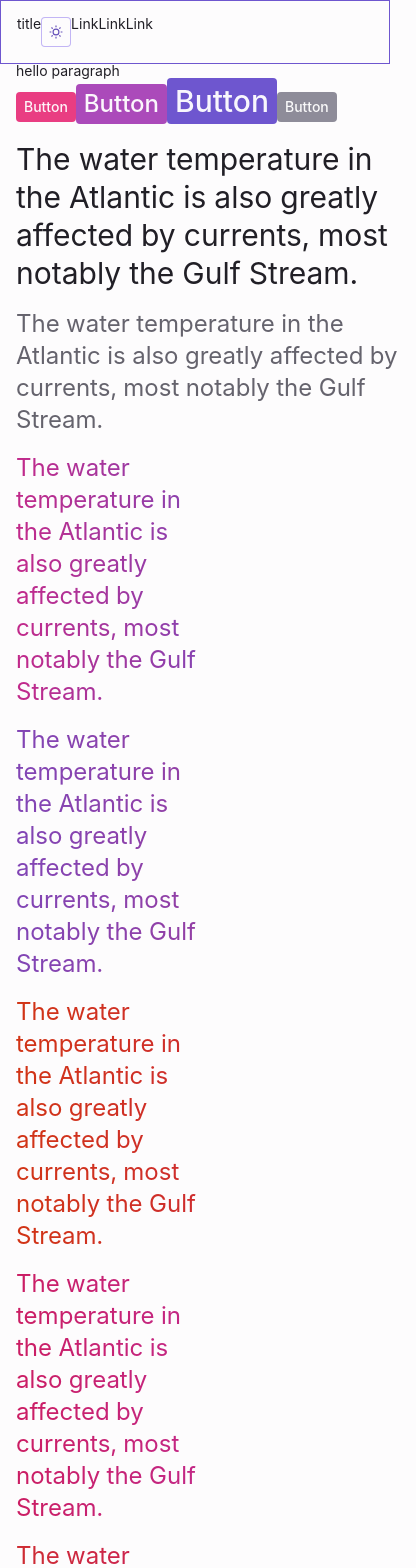
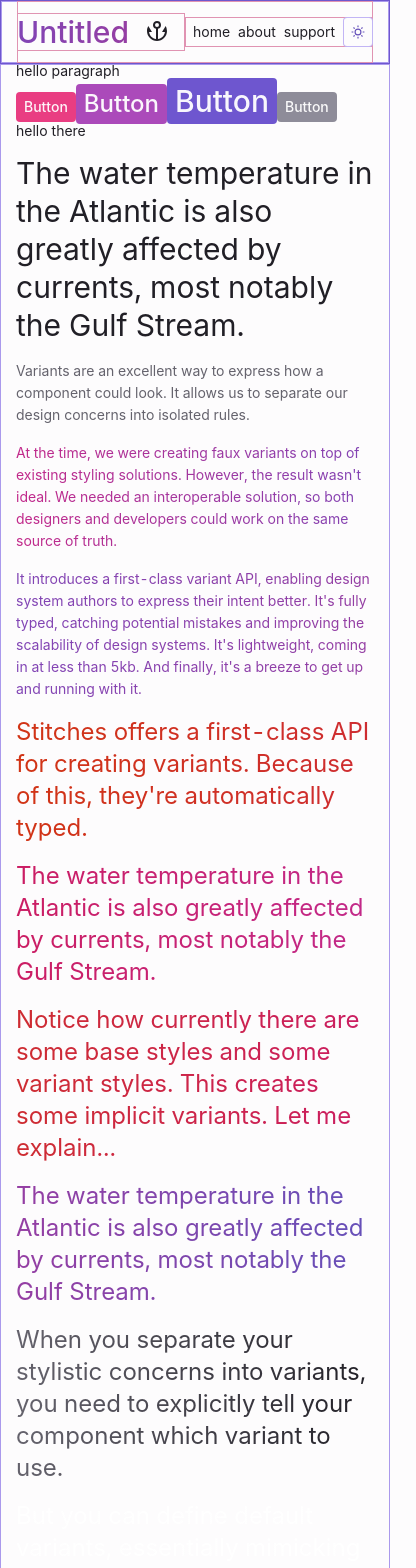
Before and after one commit to nrsimonelli/green-knight, a React (Create React App) app: page / in a window 390 px wide. Shown: the top 1568 px of the page, 416 px wide, since content can reach past the window. Built offline with nearby package versions, Linux system fonts and the light colour scheme.

Commit message:
responsive sizing via initial and media props on styled components, better nav blocks

```diff
--- a/src/App.js
+++ b/src/App.js
@@ -43,9 +43,9 @@ const App = () => {
           <Button color='base' type='hot' size='1'>
             Button
           </Button>
+          <div>hello there</div>
           <Text
             css={{
-              width: '400px',
               my: '$3',
             }}
             size='3'
@@ -55,54 +55,61 @@ const App = () => {
           </Text>
           <Text
             css={{
-              width: '400px',
               my: '$3',
             }}
-            size='2'
+            size='1'
             color='lowContrast'
           >
-            The water temperature in the Atlantic is also greatly
-            affected by currents, most notably the Gulf Stream.
+            Variants are an excellent way to express how a component
+            could look. It allows us to separate our design concerns
+            into isolated rules.{' '}
           </Text>
           <Text
             css={{
-              width: '200px',
               my: '$3',
             }}
-            size='2'
+            size={{
+              '@initial': '1',
+              '@bp1': '2',
+              '@bp2': '3',
+            }}
             color='pink'
             gradient='true'
           >
-            The water temperature in the Atlantic is also greatly
-            affected by currents, most notably the Gulf Stream.
+            At the time, we were creating faux variants on top of
+            existing styling solutions. However, the result wasn't
+            ideal. We needed an interoperable solution, so both
+            designers and developers could work on the same source of
+            truth.{' '}
           </Text>
           <Text
             css={{
-              width: '200px',
               my: '$3',
             }}
-            size='2'
+            size='1'
             color='purple'
             gradient='true'
           >
-            The water temperature in the Atlantic is also greatly
-            affected by currents, most notably the Gulf Stream.
+            It introduces a first-class variant API, enabling design
+            system authors to express their intent better. It's fully
+            typed, catching potential mistakes and improving the
+            scalability of design systems. It's lightweight, coming in
+            at less than 5kb. And finally, it's a breeze to get up and
+            running with it.{' '}
           </Text>
           <Text
             css={{
-              width: '200px',
               my: '$3',
             }}
             size='2'
             color='tomato'
             gradient='true'
           >
-            The water temperature in the Atlantic is also greatly
-            affected by currents, most notably the Gulf Stream.
+            Stitches offers a first-class API for creating variants.
+            Because of this, they're automatically typed.{' '}
           </Text>
           <Text
             css={{
-              width: '200px',
               my: '$3',
             }}
             size='2'
@@ -114,19 +121,18 @@ const App = () => {
           </Text>
           <Text
             css={{
-              width: '200px',
               my: '$3',
             }}
             size='2'
             color='red'
             gradient='true'
           >
-            The water temperature in the Atlantic is also greatly
-            affected by currents, most notably the Gulf Stream.
+            Notice how currently there are some base styles and some
+            variant styles. This creates some implicit variants. Let
+            me explain...{' '}
           </Text>
           <Text
             css={{
-              width: '200px',
               my: '$3',
             }}
             size='2'
@@ -138,31 +144,29 @@ const App = () => {
           </Text>
           <Text
             css={{
-              width: '200px',
               my: '$3',
             }}
             size='2'
-            color='violet'
+            color='contrast'
             gradient='true'
           >
-            The water temperature in the Atlantic is also greatly
-            affected by currents, most notably the Gulf Stream.
+            When you separate your stylistic concerns into variants,
+            you need to explicitly tell your component which variant
+            to use.{' '}
           </Text>
           <Text
             css={{
-              width: '200px',
               my: '$3',
             }}
             size='2'
             color='white'
             gradient='true'
           >
-            The water temperature in the Atlantic is also greatly
-            affected by currents, most notably the Gulf Stream.
+            But you can define default variants, essentially mimicking
+            the base styles behaviour—without compromises.{' '}
           </Text>
           <Text
             css={{
-              width: '200px',
               my: '$3',
             }}
             size='2'
--- a/src/Nav/Nav.tsx
+++ b/src/Nav/Nav.tsx
@@ -1,7 +1,10 @@
 import React from 'react';
+import { RiAnchorFill } from 'react-icons/ri';
 import { Container } from '../components/Container';
 import { Flex } from '../components/Flex';
+import { Text } from '../components/Text';
 import { ThemeToggle } from '../ThemeToggle/ThemeToggle';
+import { LINK_TREE } from '../constants';
 
 export const Nav = () => {
   return (
@@ -9,16 +12,29 @@ export const Nav = () => {
       align='center'
       css={{ height: '$5', border: '1px solid $accent9' }}
     >
-      <Container responsive>
-        <Flex>
-          <Flex>
-            <div>title</div>
+      <Container responsive css={{ height: '$full' }}>
+        <Flex align='center' css={{ height: '$full' }}>
+          <Flex css={{ flexBasis: 'max-content' }}>
+            <Text
+              color='purple'
+              gradient
+              size='3'
+              weight='2'
+              case='capitalize'
+            >
+              untitled
+            </Text>
+            <Text size='2' css={{ marginTop: 'auto', mx: '$3' }}>
+              <RiAnchorFill />
+            </Text>
+          </Flex>
+          <Flex align='center' justify='end' css={{ flexGrow: '7' }}>
+            {LINK_TREE.map((link, index) => (
+              <Text css={{ ml: '$2' }} key={index}>
+                {link.title}
+              </Text>
+            ))}
             <ThemeToggle />
-          </Flex>
-          <Flex wrap='noWrap'>
-            <div>Link</div>
-            <div>Link</div>
-            <div>Link</div>
           </Flex>
         </Flex>
       </Container>
--- a/src/ThemeToggle/ThemeToggle.tsx
+++ b/src/ThemeToggle/ThemeToggle.tsx
@@ -20,6 +20,7 @@ export const ThemeToggle = ({ children = <RiSunLine /> }: Props) => {
       css={{
         backgroundColor: 'transparent',
         py: '$2',
+        ml: '$2',
         '&:hover': {
           backgroundColor: '$overlay4',
         },
--- a/src/components/Container.tsx
+++ b/src/components/Container.tsx
@@ -9,7 +9,17 @@ export const Container = styled('div', {
   width: '100%',
   maxWidth: 'none',
 
+  // Testing only
+  boxShadow: 'inset 0 0 0 1px $colors$accent8',
+
   variants: {
+    static: {
+      1: { maxWidth: '$max1' },
+      2: { maxWidth: '$max2' },
+      3: { maxWidth: '$max3' },
+      4: { maxWidth: '$max4' },
+      5: { maxWidth: '$max5' },
+    },
     responsive: {
       true: {
         '@bp1': {
--- a/src/components/Flex.tsx
+++ b/src/components/Flex.tsx
@@ -3,6 +3,9 @@ import { styled } from '../stitches.config';
 export const Flex = styled('div', {
   boxSizing: 'border-box',
   display: 'flex',
+
+  // testing only
+  boxShadow: 'inset 0 0 0 1px $colors$primary8',
 
   variants: {
     direction: {
--- a/src/components/Text.tsx
+++ b/src/components/Text.tsx
@@ -64,7 +64,7 @@ export const Text = styled('div', {
         color: '$violet11',
       },
       contrast: {
-        color: '$hiContrast',
+        color: '$highContrast',
       },
       lowContrast: {
         color: '$lowContrast',
@@ -74,6 +74,20 @@ export const Text = styled('div', {
       },
       white: {
         color: '$whiteA11',
+      },
+    },
+    case: {
+      upper: {
+        textTransform: 'uppercase',
+      },
+      lower: {
+        textTransform: 'lowercase',
+      },
+      capitalize: {
+        textTransform: 'capitalize',
+      },
+      initial: {
+        textTransform: 'initial',
       },
     },
     gradient: {
@@ -130,7 +144,7 @@ export const Text = styled('div', {
       color: 'contrast',
       gradient: 'true',
       css: {
-        linearGradient: 'to right, $lowContrast, $hiContrast',
+        linearGradient: 'to right, $lowContrast, $highContrast',
       },
     },
     {
@@ -152,5 +166,6 @@ export const Text = styled('div', {
     size: '1',
     weight: '1',
     color: 'contrast',
+    case: 'initial',
   },
 });
--- a/src/constants.ts
+++ b/src/constants.ts
@@ -1 +1,16 @@
 export const TOGGLE_SIZE = ['1', '2', '3'] as const;
+
+export const LINK_TREE = [
+  {
+    title: 'home',
+    href: '/',
+  },
+  {
+    title: 'about',
+    href: '#about',
+  },
+  {
+    title: 'support',
+    href: '#support',
+  },
+] as const;
--- a/src/stitches.config.ts
+++ b/src/stitches.config.ts
@@ -186,6 +186,21 @@ export const { styled, config, theme, createTheme, globalCss } =
       bp5: '(min-width: 1536px)',
     },
     utils: {
+      p: (value: Stitches.PropertyValue<'padding'>) => ({
+        padding: value,
+      }),
+      pt: (value: Stitches.PropertyValue<'paddingTop'>) => ({
+        paddingTop: value,
+      }),
+      pr: (value: Stitches.PropertyValue<'paddingRight'>) => ({
+        paddingRight: value,
+      }),
+      pb: (value: Stitches.PropertyValue<'paddingBottom'>) => ({
+        paddingBottom: value,
+      }),
+      pl: (value: Stitches.PropertyValue<'paddingLeft'>) => ({
+        paddingLeft: value,
+      }),
       px: (value: Stitches.PropertyValue<'paddingLeft'>) => ({
         paddingLeft: value,
         paddingRight: value,
@@ -193,6 +208,21 @@ export const { styled, config, theme, createTheme, globalCss } =
       py: (value: Stitches.PropertyValue<'paddingTop'>) => ({
         paddingTop: value,
         paddingBottom: value,
+      }),
+      m: (value: Stitches.PropertyValue<'margin'>) => ({
+        margin: value,
+      }),
+      mt: (value: Stitches.PropertyValue<'marginTop'>) => ({
+        marginTop: value,
+      }),
+      mr: (value: Stitches.PropertyValue<'marginRight'>) => ({
+        marginRight: value,
+      }),
+      mb: (value: Stitches.PropertyValue<'marginBottom'>) => ({
+        marginBottom: value,
+      }),
+      ml: (value: Stitches.PropertyValue<'marginLeft'>) => ({
+        marginLeft: value,
       }),
       mx: (value: Stitches.PropertyValue<'marginLeft'>) => ({
         marginLeft: value,
```
